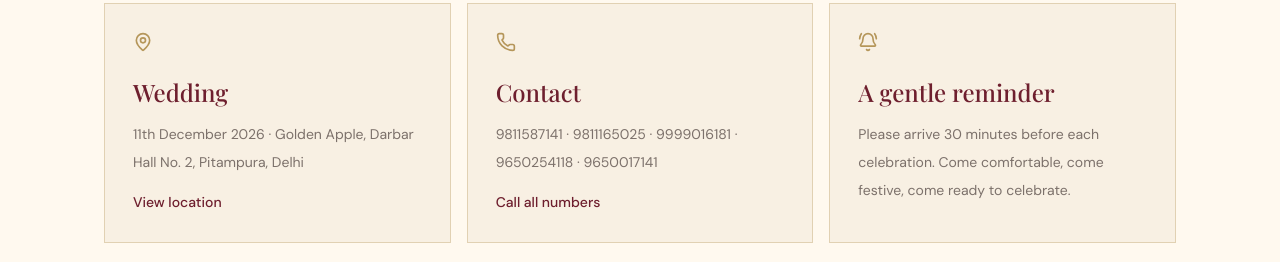
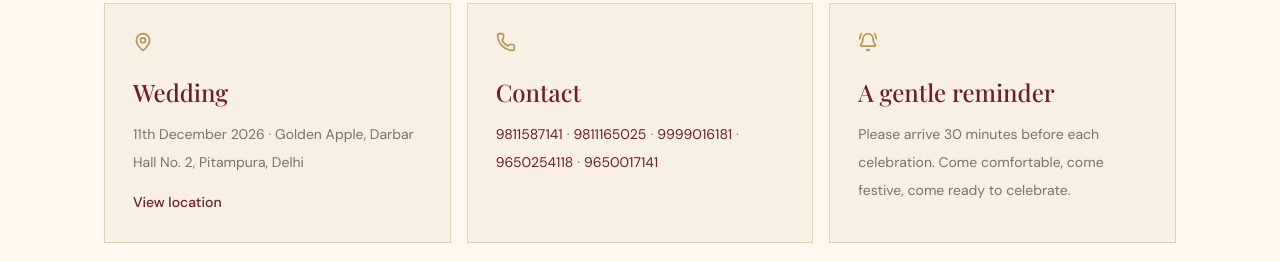
Before and after one commit to PiyushThakur98/piyush-shreya-wedding, a React (Vite) app: page / in a window 1280 px wide. Shown: the part 4880-5142 px from the top of the page. Built offline with nearby package versions, Linux system fonts and the light colour scheme; a web font is replaced by a local one.

Commit message:
Number setting

```diff
--- a/src/App.tsx
+++ b/src/App.tsx
@@ -18,7 +18,7 @@ function ThingsToKnow() {
     <div className="section-shell">
       <div className="text-center"><p className="eyebrow">For a seamless celebration</p><h2 className="display mt-3 text-4xl text-maroon sm:text-6xl">Things to Know</h2></div>
       <div className="mt-10 grid gap-4 md:grid-cols-3">
-        {weddingData.thingsToKnow.map((item, i) => { const Icon = icons[i]; return <motion.article key={item.title} initial={{ opacity: 0, y: 18 }} whileInView={{ opacity: 1, y: 0 }} viewport={{ once: true }} transition={{ delay: i * .08 }} className="border border-gold/35 bg-ivory p-7"><Icon className="h-5 w-5 text-gold" aria-hidden="true" /><h3 className="mt-6 font-display text-2xl text-maroon">{item.title}</h3><p className="mt-3 text-sm leading-7 text-ink/60">{item.body}</p>{item.link ? <a href={item.link} target="_blank" rel="noreferrer" className="mt-4 inline-flex text-sm font-medium text-maroon underline-offset-4 hover:underline">{item.linkLabel ?? 'Open link'}</a> : null}</motion.article> })}
+        {weddingData.thingsToKnow.map((item, i) => { const Icon = icons[i]; return <motion.article key={item.title} initial={{ opacity: 0, y: 18 }} whileInView={{ opacity: 1, y: 0 }} viewport={{ once: true }} transition={{ delay: i * .08 }} className="border border-gold/35 bg-ivory p-7"><Icon className="h-5 w-5 text-gold" aria-hidden="true" /><h3 className="mt-6 font-display text-2xl text-maroon">{item.title}</h3>{item.title === 'Contact' ? <p className="mt-3 text-sm leading-7 text-ink/60">{item.body.split(' · ').map((number, index) => <>{index > 0 && <span className="mx-1">·</span>}<a key={number} href={`tel:+91${number.replace(/\s|\./g, '')}`} className="inline-block text-maroon underline-offset-4 hover:underline" target="_blank" rel="noreferrer">{number}</a></>)}</p> : <p className="mt-3 text-sm leading-7 text-ink/60">{item.body}</p>}{item.link && item.title !== 'Contact' ? <a href={item.link} target="_blank" rel="noreferrer" className="mt-4 inline-flex text-sm font-medium text-maroon underline-offset-4 hover:underline">{item.linkLabel ?? 'Open link'}</a> : null}</motion.article> })}
       </div>
       <div className="mt-8 overflow-hidden rounded-2xl border border-gold/35 bg-ivory">
         <iframe title="Wedding venue map" src={weddingData.mapEmbedUrl} className="block h-[320px] w-full border-0" loading="lazy" referrerPolicy="no-referrer-when-downgrade" />
--- a/src/data/weddingData.ts
+++ b/src/data/weddingData.ts
@@ -44,7 +44,7 @@ export const weddingData = {
   ] as CoupleImage[],
   thingsToKnow: [
     { title: 'Wedding', body: '11th December 2026 · Golden Apple, Darbar Hall No. 2, Pitampura, Delhi', link: 'https://maps.app.goo.gl/WUSDpyDjqGArBHtJ8', linkLabel: 'View location' },
-    { title: 'Contact', body: '9811587141 · 9811165025 · 9999016181 · 9650254118 · 9650017141', link: 'tel:+919811587141;tel:+919811165025;tel:+919999016181;tel:+919650254118;tel:+919650017141', linkLabel: 'Call all numbers' },
+    { title: 'Contact', body: '9811587141 · 9811165025 · 9999016181 · 9650254118 · 9650017141', link: 'tel:+919650017141', linkLabel: 'Call 9650017141' },
     { title: 'A gentle reminder', body: 'Please arrive 30 minutes before each celebration. Come comfortable, come festive, come ready to celebrate.' },
   ],
 }
```
